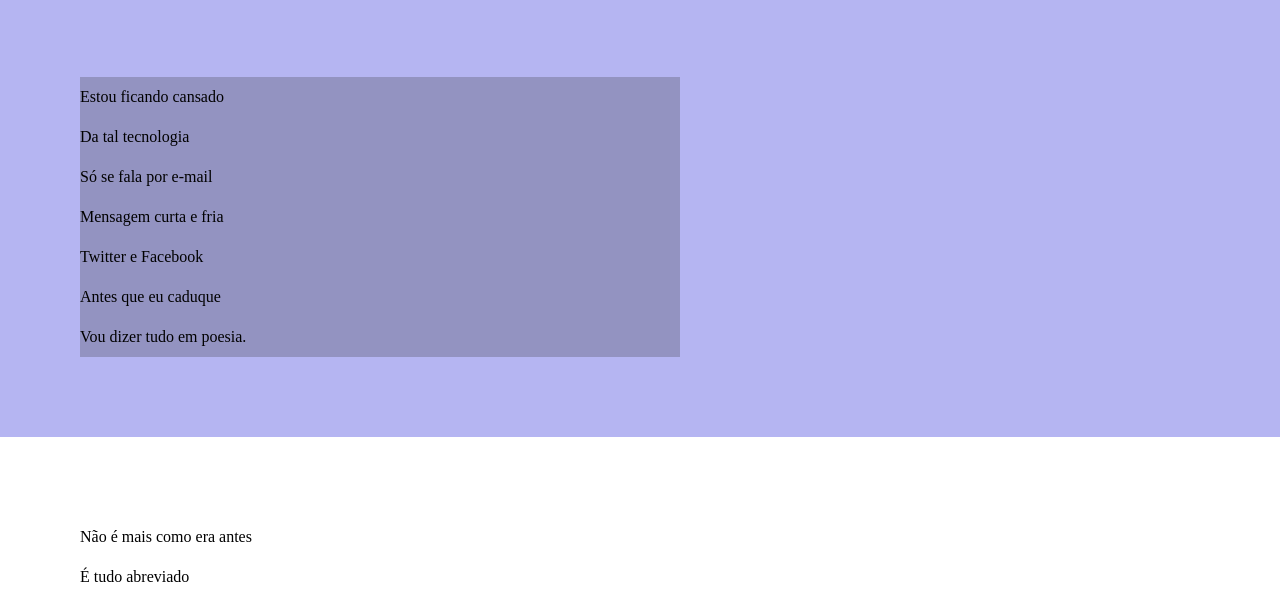
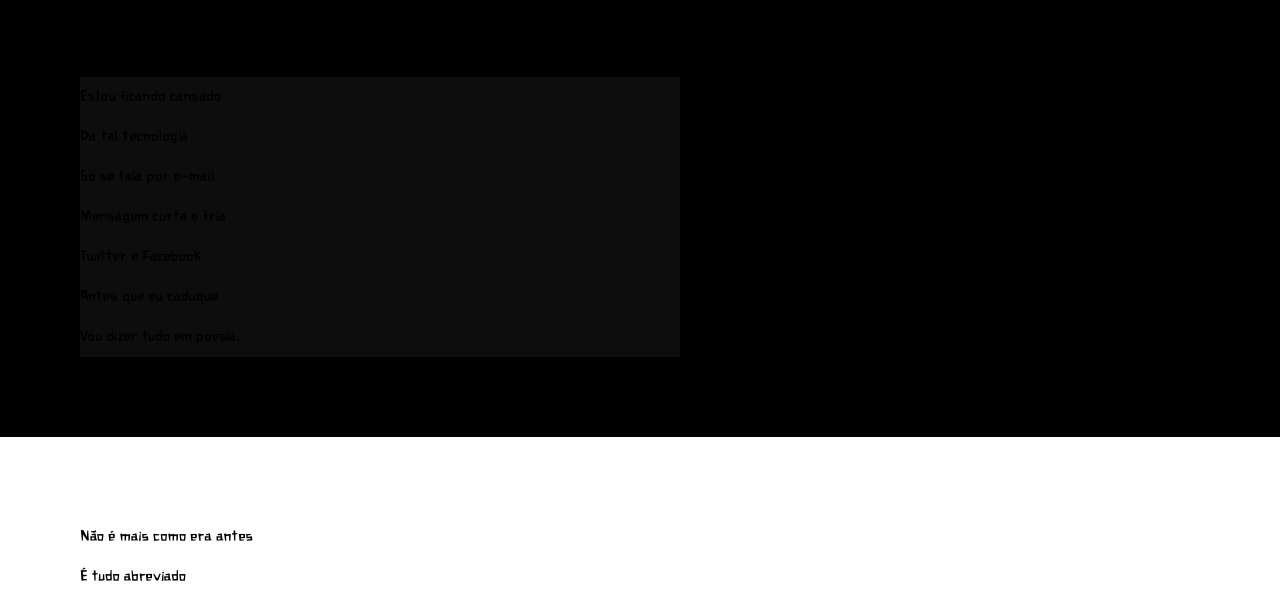
Before and after one commit to DaniloBMike/Cordel-By-Nilton-Duarte, a plain HTML site: page Cordel.html in a window 1280 px wide. Shown: the part 204-800 px from the top of the page. Drawn offline with Linux system fonts and the light colour scheme.

Commit message:
Text font
Add text font to the project

```diff
--- a/cordel.css
+++ b/cordel.css
@@ -2,6 +2,11 @@
     margin: 0px;
     padding: 0px;
     text-decoration:none;
+}
+
+@font-face {
+    font-family:'xilosa';
+    src: url('xilosa/xilosa.ttf') format('truetype');
 }
 
 body {
@@ -39,16 +44,20 @@ a:hover {
 
 section {
     padding: 10vh;
-    line-height: 2.5rem;
+    line-height: 2.5em;
 }
 
 .image-section {
-    background-color: rgba(26, 26, 215, 0.321);
+    background-color: rgb(0, 0, 0);
     color: black;
 }
 
 .normal-section {
     background-color: white;
+}
+
+p {
+    font-family: 'xilosa';
 }
 
 #image-p {
```
Also changed, not shown: xilosa/xilosa.ttf (added), 1 other file.
